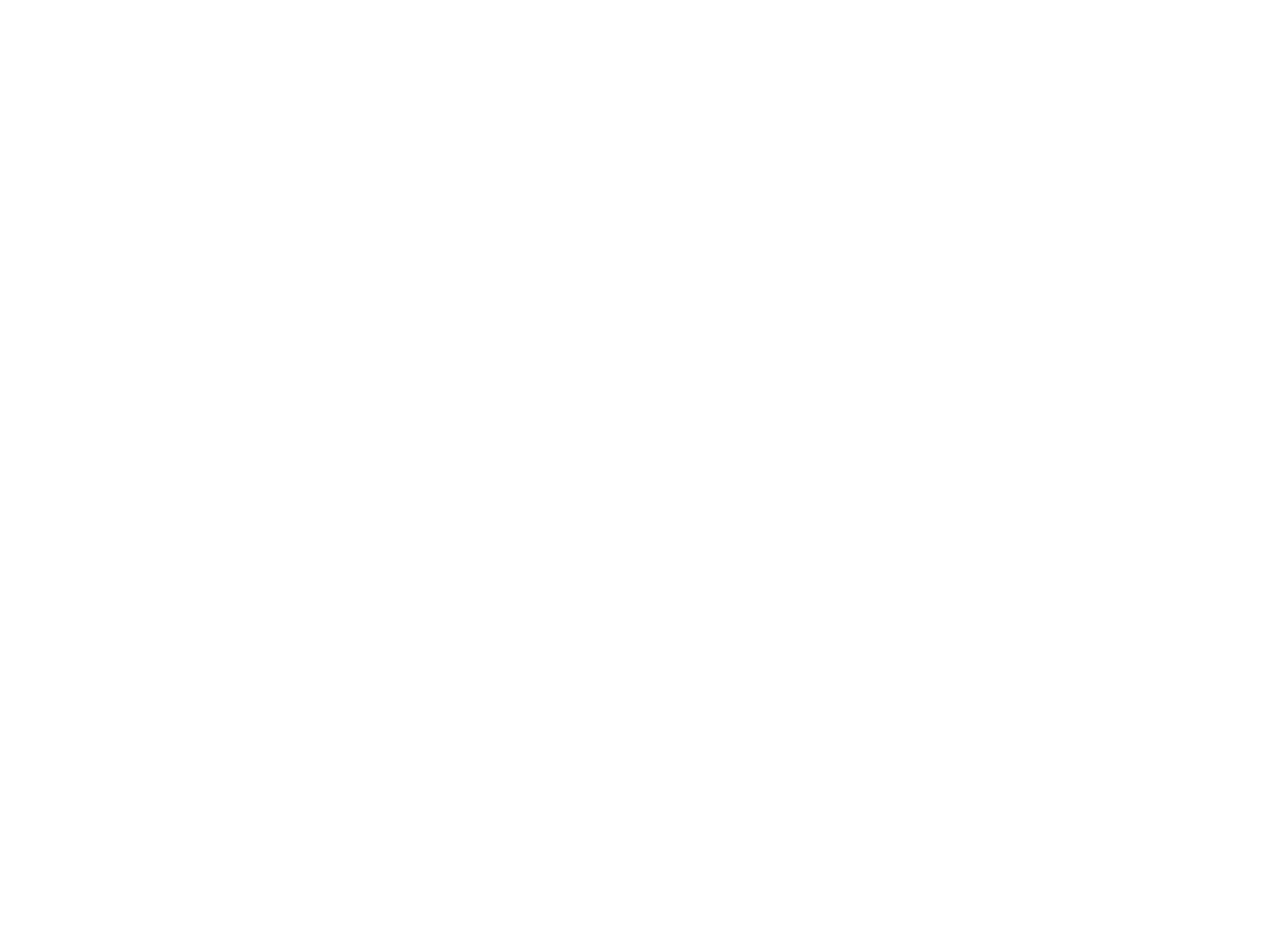
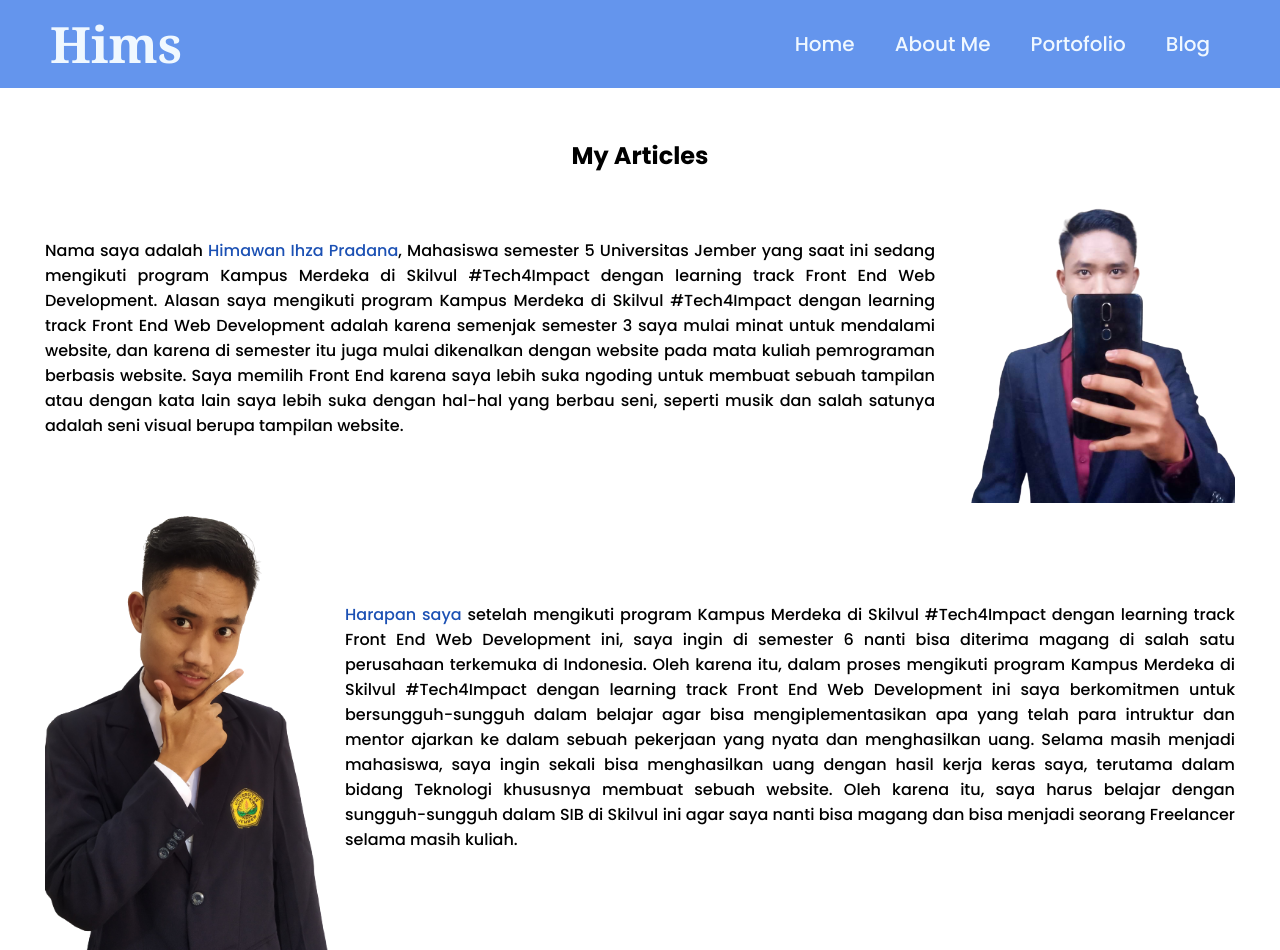
Before and after one commit to ihzapradana/react-portofolio, a React (Vite) app: page /blog in a window 1280 px wide. Before the commit this address had no page. Before the commit the page ends 800 px from the top, so only its background shows below. Built offline with nearby package versions, Linux system fonts and the light colour scheme.

Commit message:
alhamdulillah done

```diff
--- a/index.html
+++ b/index.html
@@ -4,7 +4,7 @@
     <meta charset="UTF-8" />
     <link rel="icon" type="image/svg+xml" href="/vite.svg" />
     <meta name="viewport" content="width=device-width, initial-scale=1.0" />
-    <title>Vite + React</title>
+    <title>Portofolio ~ Himawan</title>
   </head>
   <body>
     <div id="root"></div>
--- a/src/AboutMe.css
+++ b/src/AboutMe.css
@@ -8,19 +8,19 @@
 
 }
 .img-about{
-    margin-top: -80px;
+    margin-top: -30px;
     width: 500px;
     height: 600px;
 }
-h1{
-    padding-bottom: 40px;
+.about-me h1{
+    padding: 80px 0px;
 }
 .about-me{
     font-size: 25px;
     text-align: center;
     margin-top: -30px;
     padding-bottom: 50px;
-    /* background-color: #6495ED; */
+    background-color: #6495ED;
     color: aliceblue;
 }
 .about{
@@ -31,7 +31,7 @@
 .container{
     margin-top: -80px;
 }
-p{
+.content p{
     width: 500px;
     text-align: justify;
     margin: 15px auto;
--- a/src/App.jsx
+++ b/src/App.jsx
@@ -8,16 +8,27 @@
 import HomePage from './components/Pages/Home'
 import ProfilePage from './components/Pages/Profile'
 import BlogPage from './components/Pages/Blog'
+import './NavBar.css'
+import { Link } from 'react-router-dom';
 
 function App() {
 
   return (
     <>
+    {/* <nav>
+        <a href="" className="logo">Hims</a>
+        <ul className="nav-menu">
+            <li><Link to={"/"}>Home</Link></li>
+            <li><Link to={"/about"}>About Me</Link></li>
+            <li><Link to={"/profile"}>Portofolio</Link></li>
+            <li><Link to={"/blog"}>Blog</Link></li>
+        </ul>
+    </nav> */}
       <Routes>
         <Route path='/' element={<HomePage />}/>
         <Route path='/about' element={<AboutMePage />}/>
         <Route path='/profile' element={<ProfilePage />}/>
-        <Route path='/block' element={<BlogPage />}/>
+        <Route path='/blog' element={<BlogPage />}/>
       </Routes>
     </>
   )
--- a/src/Blog.css
+++ b/src/Blog.css
@@ -1,6 +1,7 @@
-h1 {
-    padding-top: 100px;
+.judul-blog {
+    padding-top: 50px;
     text-align: center;
+    font-size: 24px;
 }
 .content1, .content2{
     display: flex;
@@ -11,3 +12,6 @@
 .content1 img {
     margin-top: 30px;
 }
+.img-content{
+    width: 300px;
+}
--- a/src/NavBar.css
+++ b/src/NavBar.css
@@ -1,15 +1,10 @@
 nav{
-    position: absolute;
-    /* width: 100%; */
-    background-color: #6495ED;
+    background-color:#6495ED ;
     display: flex;
     justify-content: space-between;
     flex-direction: row;
     padding: 10px 50px;
     align-items: center;
-}
-.nav-menu{
-    float: right;
 }
 .logo{
     font-size: 50px;
--- a/src/Profile.css
+++ b/src/Profile.css
@@ -24,9 +24,9 @@
     overflow: hidden;
     margin-bottom: 25px;
 }
-h1{
+/* h1{
     margin-bottom: 15px;
-}
+} */
 
 .left-container{
     display: flex;
@@ -34,16 +34,17 @@
     align-items: center;
     /* position: fixed; */
     width: 400px;
-    height: 100vh;
-    /* background-color: #6495ED; */
+    /* height: 100vh; */
+    padding: 82px 0px;
+    background-color: #6495ED;
 }
 .nav-menu{
     display: flex;
 }
 .contact-btn{
-    width: 50%;
+    width: 60%;
     font-size: 15px;
-    padding: 10px;
+    padding: 10px 0px;
     margin-bottom: 15px;
     border-radius: 8px;
     outline: none;
@@ -53,11 +54,15 @@
     background-color: #06ec06;
     color: white;
 }
-.container{
+.container-profile{
     display: flex;
-
+    /* margin-top: -10%; */
 }
-.content{
-    padding-top: 90px;
-    padding-left: 10px;
+.content-profle{
+    /* padding-top: 90px; */
+    padding: 30px 20px;
 }
+/*
+.skil h1{
+    margin: 0;
+} */
--- a/src/components/Blog.jsx
+++ b/src/components/Blog.jsx
@@ -3,21 +3,21 @@
 function Blog() {
     return (
         <>
-            <h1>My Articles</h1>
-            <div class="content1">
-            <p>Nama saya adalah <span style="color: #1c51b4;">Himawan Ihza Pradana</span>, Mahasiswa semester 5 Universitas Jember yang saat ini sedang mengikuti program Kampus Merdeka
+            <h1 className='judul-blog'>My Articles</h1>
+            <div className="content1">
+            <p>Nama saya adalah <span style={{color: "#1c51b4"}}>Himawan Ihza Pradana</span>, Mahasiswa semester 5 Universitas Jember yang saat ini sedang mengikuti program Kampus Merdeka
                 di Skilvul #Tech4Impact dengan learning track Front End Web Development. Alasan saya mengikuti program Kampus Merdeka
                 di Skilvul #Tech4Impact dengan learning track Front End Web Development adalah karena semenjak semester 3 saya mulai minat untuk mendalami website,
                 dan karena di semester itu juga mulai dikenalkan dengan website pada mata kuliah pemrograman berbasis website. Saya memilih Front End karena
                 saya lebih suka ngoding untuk membuat sebuah tampilan atau dengan kata lain saya lebih suka dengan hal-hal yang berbau seni, seperti musik dan
                 salah satunya adalah seni visual berupa tampilan website.
             </p>
-            <img src="./image/about-removebg-preview.png" alt="foto himawan" width="300" />
+            <img className='img-content' src="./image/about-removebg-preview.png" alt="foto himawan" width="300" />
         </div>
 
-        <div class="content2">
-            <img src="./image/block-img2-removebg-preview.png"alt=" foto himawan" width="300" />
-            <p><span style="color: #1c51b4;">Harapan saya</span> setelah mengikuti program Kampus Merdeka di Skilvul #Tech4Impact dengan learning track Front End Web Development ini,
+        <div className="content2">
+            <img className='img-content' src="./image/block-img2-removebg-preview.png"alt=" foto himawan" width="300" />
+            <p><span style={{color: "#1c51b4"}}>Harapan saya</span> setelah mengikuti program Kampus Merdeka di Skilvul #Tech4Impact dengan learning track Front End Web Development ini,
                 saya ingin di semester 6 nanti bisa diterima magang di salah satu perusahaan terkemuka di Indonesia. Oleh karena itu, dalam proses
                 mengikuti program Kampus Merdeka di Skilvul #Tech4Impact dengan learning track Front End Web Development ini saya berkomitmen untuk
                 bersungguh-sungguh dalam belajar agar bisa mengiplementasikan apa yang telah para intruktur dan mentor ajarkan ke dalam sebuah pekerjaan yang nyata
--- a/src/components/Home.jsx
+++ b/src/components/Home.jsx
@@ -7,7 +7,7 @@
                 <h1>Hi...I'm <span>Himawan</span> <br />
                     Ihza Pradana
                 </h1>
-                <a href="./profile/index.html">Explore Me</a>
+                <a href="./profile">Explore Me</a>
             </div>
             <div class="home-image">
                 <div class="home-image-bungkus">
--- a/src/components/Navbar.jsx
+++ b/src/components/Navbar.jsx
@@ -1,14 +1,15 @@
- import '../NavBar.css'
+ import { Link } from 'react-router-dom';
+import '../NavBar.css'
 
 function Navbar() {
     return (
     <nav>
         <a href="" className="logo">Hims</a>
         <ul className="nav-menu">
-            <li><a href="/">Home</a></li>
-            <li><a href="about/">About Me</a></li>
-            <li><a href="profile/">Portofolio</a></li>
-            <li><a href="block/">Block</a></li>
+            <li><Link to={"/"}>Home</Link></li>
+            <li><Link to={"/about"}>About Me</Link></li>
+            <li><Link to={"/profile"}>Portofolio</Link></li>
+            <li><Link to={"/blog"}>Blog</Link></li>
         </ul>
     </nav>
     );
--- a/src/components/Profile.jsx
+++ b/src/components/Profile.jsx
@@ -2,24 +2,24 @@
 
 function Profile() {
     return (
-        <div classNameName="container">
+        <div className="container-profile">
             <section className="left-container">
             <div className="photo-contact">
                 <div className="tempat-foto">
                     <div className="foto">
-                        <img src="himawan2.jpeg" alt="himawan" />
+                        <img src="./image/himawan2.jpeg" alt="himawan" />
                     </div>
                 </div>
                 <h1>Contact Me :</h1>
-                <button className="contact-btn"><a href="https://www.linkedin.com/in/h-iprada" target="_blank" style="color: black;">LinkedIn</a></button>
-                <button className="contact-btn"><a href="https://github.com/ihzapradana" target="_blank" style="color: black;">Github</a></button>
+                <button className="contact-btn"><a href="https://www.linkedin.com/in/h-iprada" target="_blank" style={{color: "black"}}>LinkedIn</a></button>
+                <button className="contact-btn"><a href="https://github.com/ihzapradana" target="_blank" style={{color: "black"}}>Github</a></button>
             </div>
             </section>
 
-            <section class="content">
-            <div class="skil">
+            <section className="content-profle">
+            <div className="skil">
                 <h1>My Skills In Programming</h1>
-                <ol class="kemampuan">
+                <ol className="kemampuan">
                     <li> 1. python = intermediet</li>
                     <li>2. HTML = intermediet</li>
                     <li>3. CSS = intermediet</li>
@@ -31,7 +31,7 @@
             <br />
             <h1>Projects That Have Been Created</h1>
             <p>Beberapa project yang telah saya buat diantaranya :</p>
-            <ol class="projek">
+            <ol className="projek">
                 <li>1. Kalkulator sederhana menggunakan python.</li>
                 <li>2. Membuat sistem pencatatan untuk kasir menggunakan python.</li>
                 <li>3. Membuat website summy.id</li>
--- a/src/home.css
+++ b/src/home.css
@@ -42,24 +42,24 @@
     display: flex;
     align-items: center;
     justify-content: space-between;
-    min-height: 100vh;
-    padding: 0px 50px;
+    /* min-height: 100vh; */
+    padding: 50px 50px 90px 50px;
 }
 .home-teks-aja{
     margin-top: 10px;
     width: max-content;
 
 }
-.home-teks h1{
+.home-teks-aja h1{
     color: aliceblue;
     font-size: 60px;
-    /* margin-bottom: 80px; */
+    margin-bottom: 80px;
     text-align: left;
 }
 .home-teks span{
     color:rgb(21, 44, 117) ;
 }
-.home-teks a{
+.home-teks-aja a{
     padding: 17px 80px;
     background-color: #06ec06;
     color: white;
```
